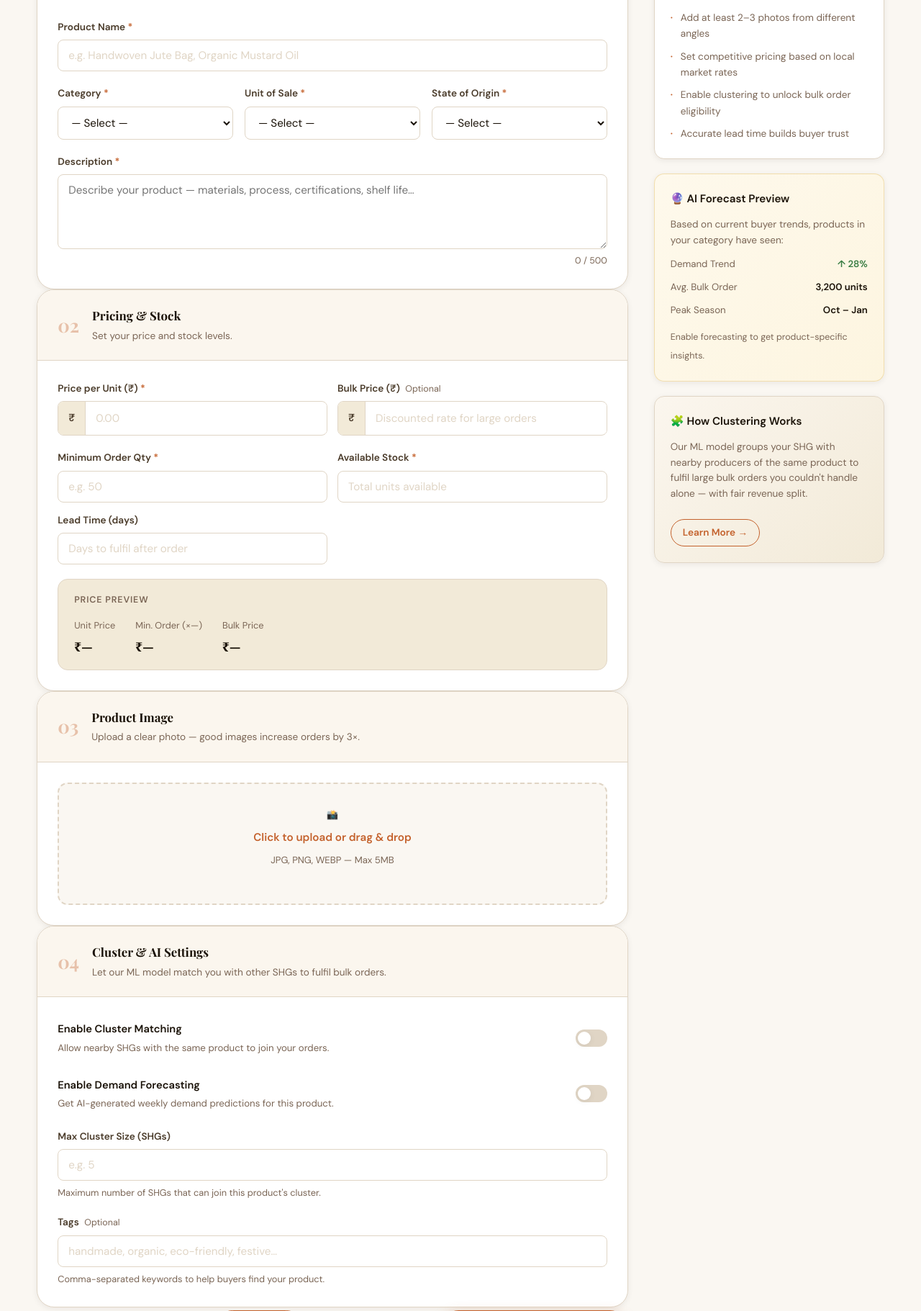
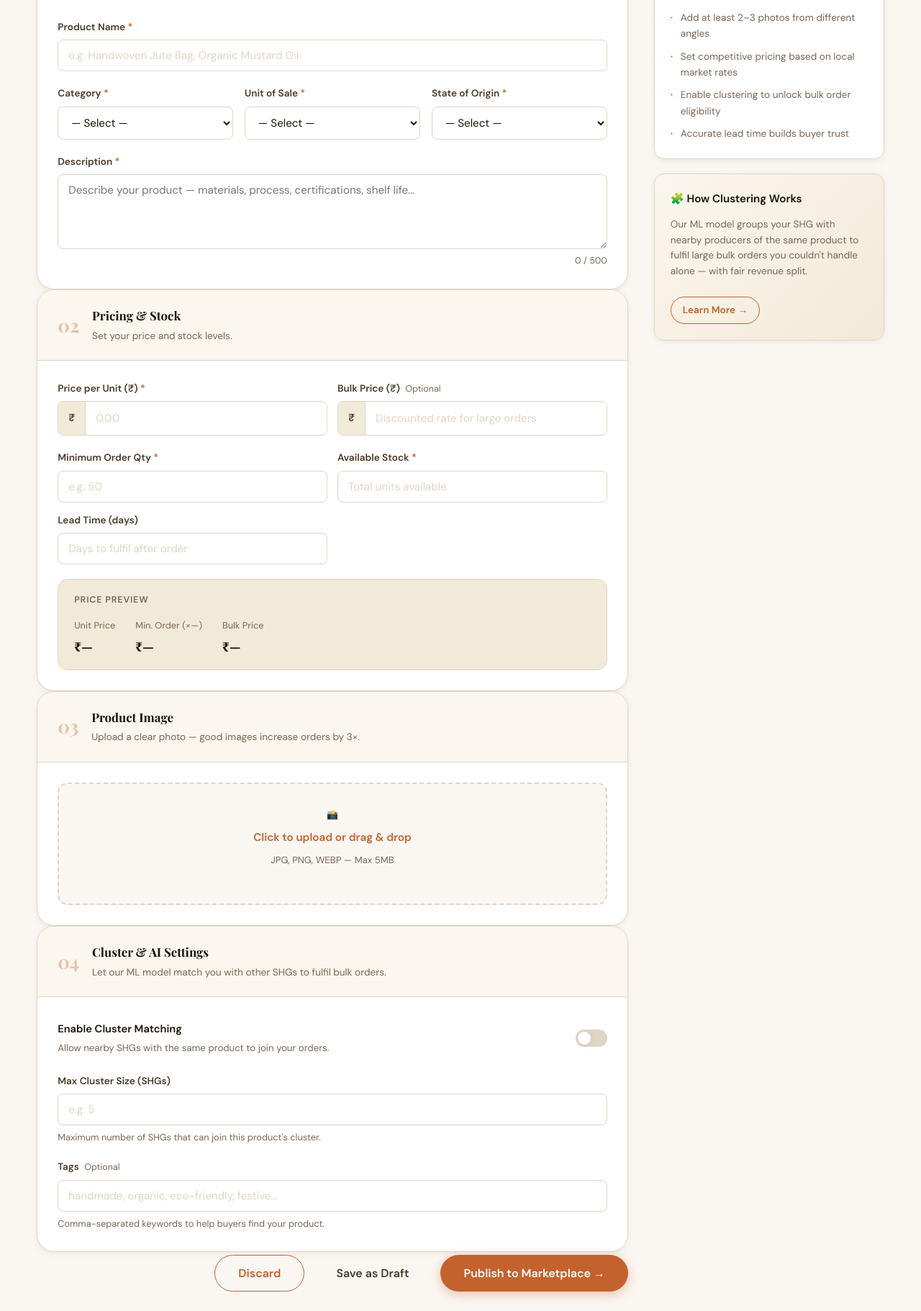
Before and after one commit to Jagrati02/shgconnect, a Django app: page /products/add/ in a window 1280 px wide. Shown: the part 459-2280 px from the top of the page at 72% size. Run offline with Django 5.2, Linux system fonts and the light colour scheme; a user stored in the database is signed in; tables that the repository leaves empty hold one stand-in row (values such as "Sample post").

Commit message:
forecast button disbabled

```diff
--- a/backend/products/views.py
+++ b/backend/products/views.py
@@ -59,10 +59,18 @@ def product_list(request):
         product__is_active=True
     ).distinct().order_by('name')
 
+    # Distinct states that have active products — powers the geographic filter.
+    states = (
+        Product.objects.filter(is_active=True)
+        .exclude(shg__state__isnull=True).exclude(shg__state='')
+        .values_list('shg__state', flat=True)
+        .distinct().order_by('shg__state')
+    )
+
     context = {
         'products':   products,
         'categories': categories,
-        'states':     [],   # pass list of (code, name) tuples if needed
+        'states':     states,
     }
     return render(request, 'product_list.html', context)
 
--- a/backend/templates/add_product.html
+++ b/backend/templates/add_product.html
@@ -231,18 +231,6 @@
             </label>
           </div>
 
-          <div class="toggle-row">
-            <div>
-              <strong>Enable Demand Forecasting</strong>
-              <p>Get AI-generated weekly demand predictions for this product.</p>
-            </div>
-            <label class="toggle-switch">
-              <input type="checkbox" name="forecast_enabled" id="forecastEnabled"
-                {% if form.forecast_enabled.value %}checked{% endif %}>
-              <span class="toggle-track"></span>
-            </label>
-          </div>
-
           <div class="form-group" id="clusterSizeGroup">
             <label for="max_cluster_size">Max Cluster Size (SHGs)</label>
             <input type="number" id="max_cluster_size" name="max_cluster_size"
@@ -293,25 +281,6 @@
       </ul>
     </div>
 
-    <div class="tip-card tip-card-forecast">
-      <h4>🔮 AI Forecast Preview</h4>
-      <p>Based on current buyer trends, products in your category have seen:</p>
-      <div class="forecast-mini">
-        <div class="fm-row">
-          <span>Demand Trend</span>
-          <span class="fm-val trend-up">↑ 28%</span>
-        </div>
-        <div class="fm-row">
-          <span>Avg. Bulk Order</span>
-          <span class="fm-val">3,200 units</span>
-        </div>
-        <div class="fm-row">
-          <span>Peak Season</span>
-          <span class="fm-val">Oct – Jan</span>
-        </div>
-      </div>
-      <small>Enable forecasting to get product-specific insights.</small>
-    </div>
 
     <div class="tip-card tip-card-cluster">
       <h4>🧩 How Clustering Works</h4>
--- a/backend/templates/base.html
+++ b/backend/templates/base.html
@@ -84,9 +84,8 @@
         <div class="footer-col">
           <h4>Platform</h4>
           <a href="{%url 'product_list' %}">Marketplace</a>
-          <a href="#">Bulk Orders</a>
-          <a href="#">Demand Forecast</a>
-          <a href="#">SHG Clusters</a>
+          <a href="{% url 'my_cluster_orders' %}">Bulk Orders</a>
+          <a href="{% url 'cluster_list' %}">SHG Clusters</a>
         </div>
         <div class="footer-col">
           <h4>Company</h4>
```
Also changed, not shown: backend/templates/edit_product.html (+7 -50 lines), backend/templates/place_order.html (+25 -3 lines), backend/templates/product_list.html (+11 -4 lines).
